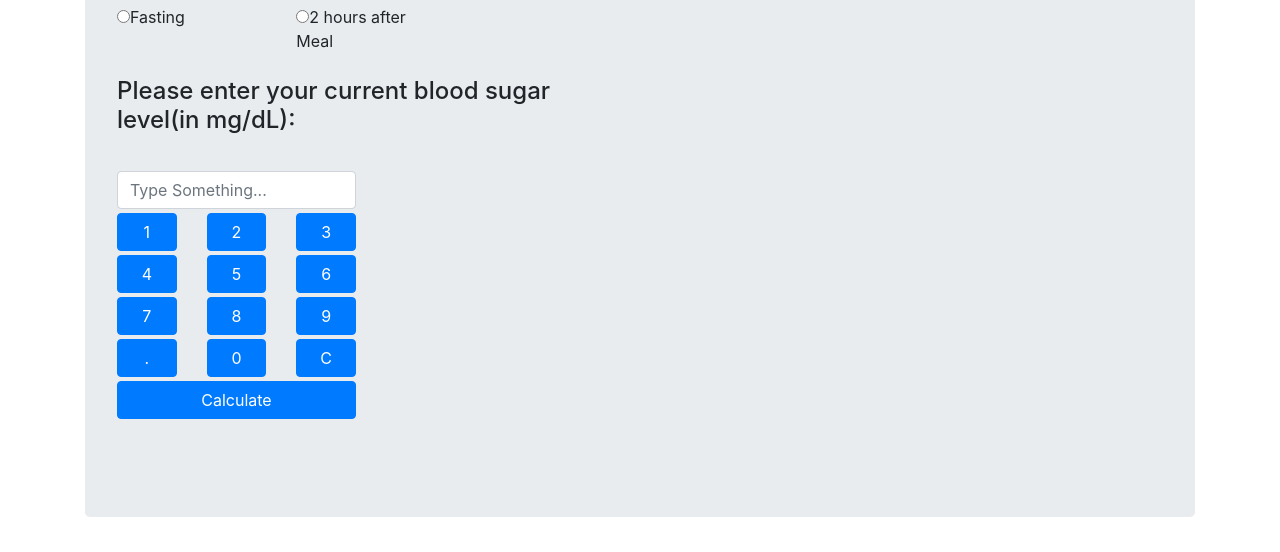
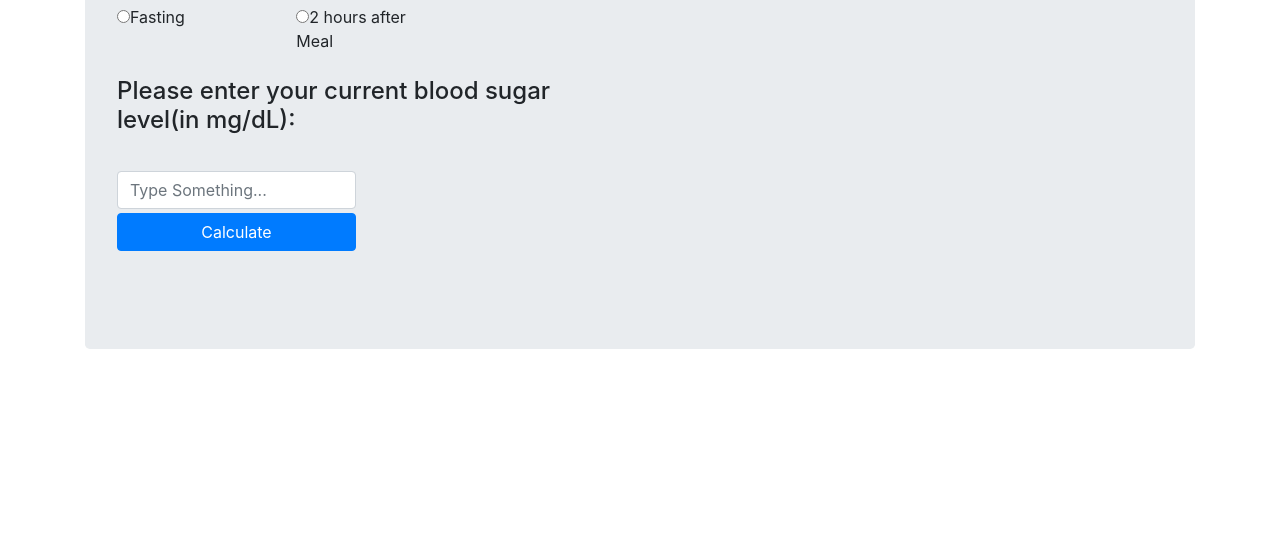
Before and after one commit to HoshangCharania/BloodSugarCalculator, a plain HTML site: page index.html in a window 1280 px wide. Shown: the part 272-824 px from the top of the page. Drawn offline with nearby package versions, Linux system fonts and the light colour scheme.

Commit message:
Removed options for Requirements

```diff
--- a/index.html
+++ b/index.html
@@ -41,52 +41,6 @@
     </div>
     </div>
     <div class="row mt-1">
-    <div class="col-sm-2">
-    <button name="btn1" class="btn btn-primary" value="1" ng-click='updateOutput(1)'>1</button>
-    </div>
-    <div class="col-sm-2">
-    <button name="btn2" class="btn btn-primary" value="2" ng-click='updateOutput(2)'>2</button>
-    </div>
-    <div class="col-sm-2">
-    <button name="btn3" class="btn btn-primary" value="3" ng-click='updateOutput(3)'>3</button>
-    </div>
-    <div class="col-sm-2">
-    </div>
-    </div>
-    <div class="row mt-1">
-    <div class="col-sm-2">
-    <button name="btn4" class="btn btn-primary" value="4" ng-click='updateOutput(4)'>4</button>
-    </div>
-    <div class="col-sm-2">
-    <button name="btn5" class="btn btn-primary" value="5" ng-click='updateOutput(5)'>5</button>
-    </div>
-    <div class="col-sm-2">
-    <button name="btn6" class="btn btn-primary" value="6" ng-click='updateOutput(6)'>6</button>
-    </div>
-    </div>
-    <div class="row mt-1">
-    <div class="col-sm-2">
-    <button name="btn1" class="btn btn-primary" value="1" ng-click='updateOutput(7)'>7</button>
-    </div>
-    <div class="col-sm-2">
-    <button name="btn2" class="btn btn-primary" value="2" ng-click='updateOutput(8)'>8</button>
-    </div>
-    <div class="col-sm-2">
-    <button name="btn3" class="btn btn-primary" value="3" ng-click='updateOutput(9)'>9</button>
-    </div>
-    </div>
-    <div class="row mt-1">
-    <div class="col-sm-2">
-    <button name="btn." class="btn btn-primary" value="eq" ng-click='updateOutput(".")'>.</button>
-    </div>
-    <div class="col-sm-2">
-    <button name="btn3" class="btn btn-primary" value="0" ng-click='updateOutput(0)'>0</button>
-    </div>
-    <div class="col-sm-2">
-    <button name="btnclrs" class="btn btn-primary" value="eq" ng-click='clear()'>C</button>
-    </div>
-    </div>
-    <div class="row mt-1">
                 <div class="col-sm-6">
                         <button name="btneq" class="btn btn-primary" value="eq" ng-click='checkValid()'>Calculate</button>
                 </div>
--- a/js/sugarcheck.js
+++ b/js/sugarcheck.js
@@ -45,27 +45,27 @@ angular.module('HealthApp', [])
         }
     $scope.checkWithFast =function(){
         if(number<=69){
-            $scope.classification= $scope.value+"mg/dL is LOW";
+            $scope.classification= "Blood Sugar Level is LOW";
             $scope.warningLow();
         }else if((number>=70) & (number<=110)){
-            $scope.classification= $scope.value+"mg/dL is NORMAL";
+            $scope.classification= "Blood Sugar Level is NORMAL";
         }else if((number>=111) & (number<=125)){
-            $scope.classification= $scope.value+"mg/dL is PRE-DIABETES";
+            $scope.classification="Blood Sugar Level is PRE-DIABETES";
         }else if((number>=126)){
-            $scope.classification= $scope.value+"mg/dL is DIABETES";
+            $scope.classification= "Blood Sugar Level is DIABETES";
             $scope.warningHigh();
         }
     }
     $scope.checkWithoutFast =function(){
         if(number<=69){
-            $scope.classification= $scope.value+"mg/dL is LOW";
+            $scope.classification= "Blood Sugar Level is LOW";
             $scope.warningLow();
         }else if((number>=70) & (number<=140)){
-            $scope.classification= $scope.value+"mg/dL is NORMAL";
+            $scope.classification= "Blood Sugar Level is NORMAL";
         }else if((number>=141) & (number<=160)){
-            $scope.classification= $scope.value+"mg/dL is PRE-DIABETES";
+            $scope.classification= "Blood Sugar Level is PRE-DIABETES";
         }else if((number>=161)){
-            $scope.classification= $scope.value+"mg/dL is DIABETES";
+            $scope.classification= "Blood Sugar Level is DIABETES";
             $scope.warningHigh();
         }
     }
```
